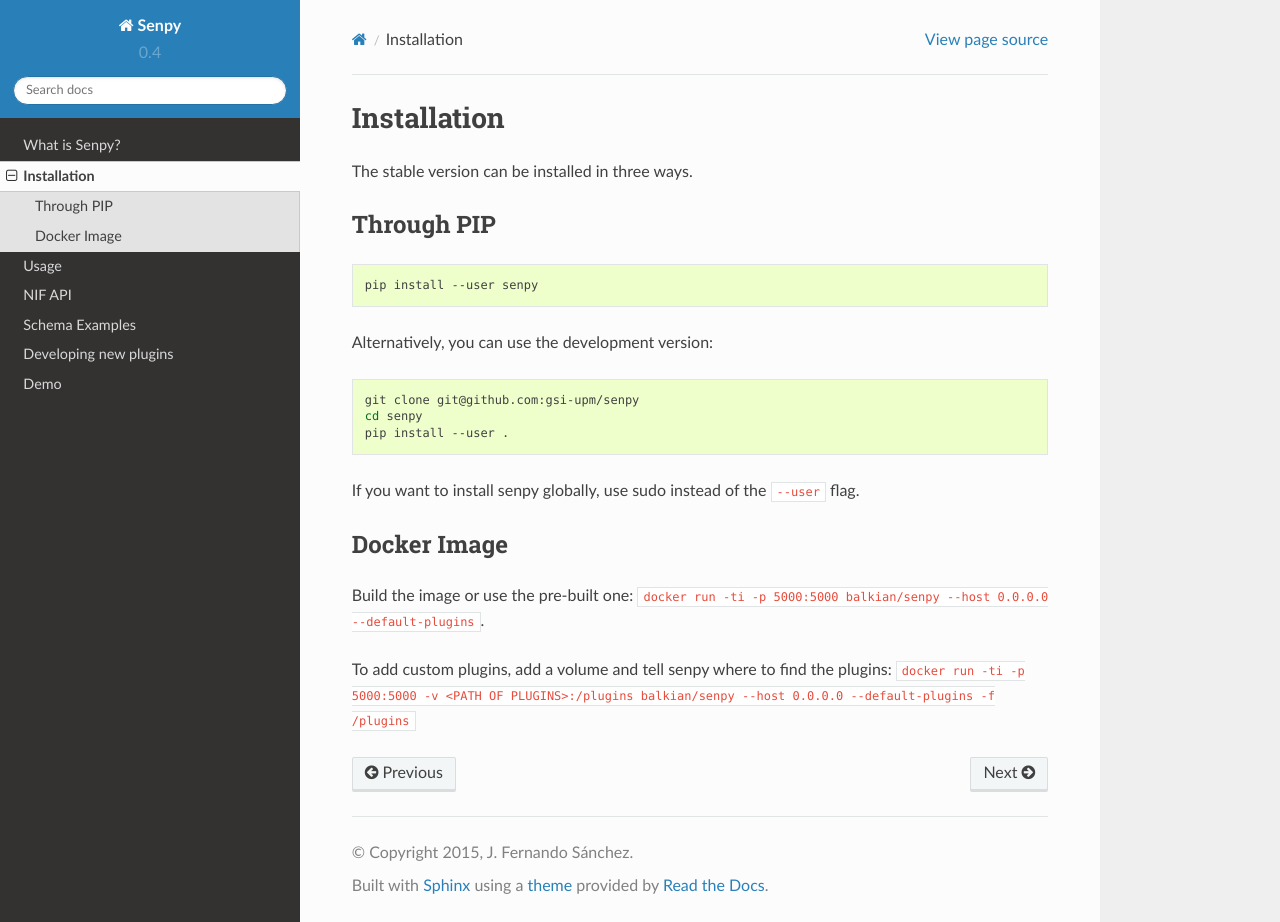
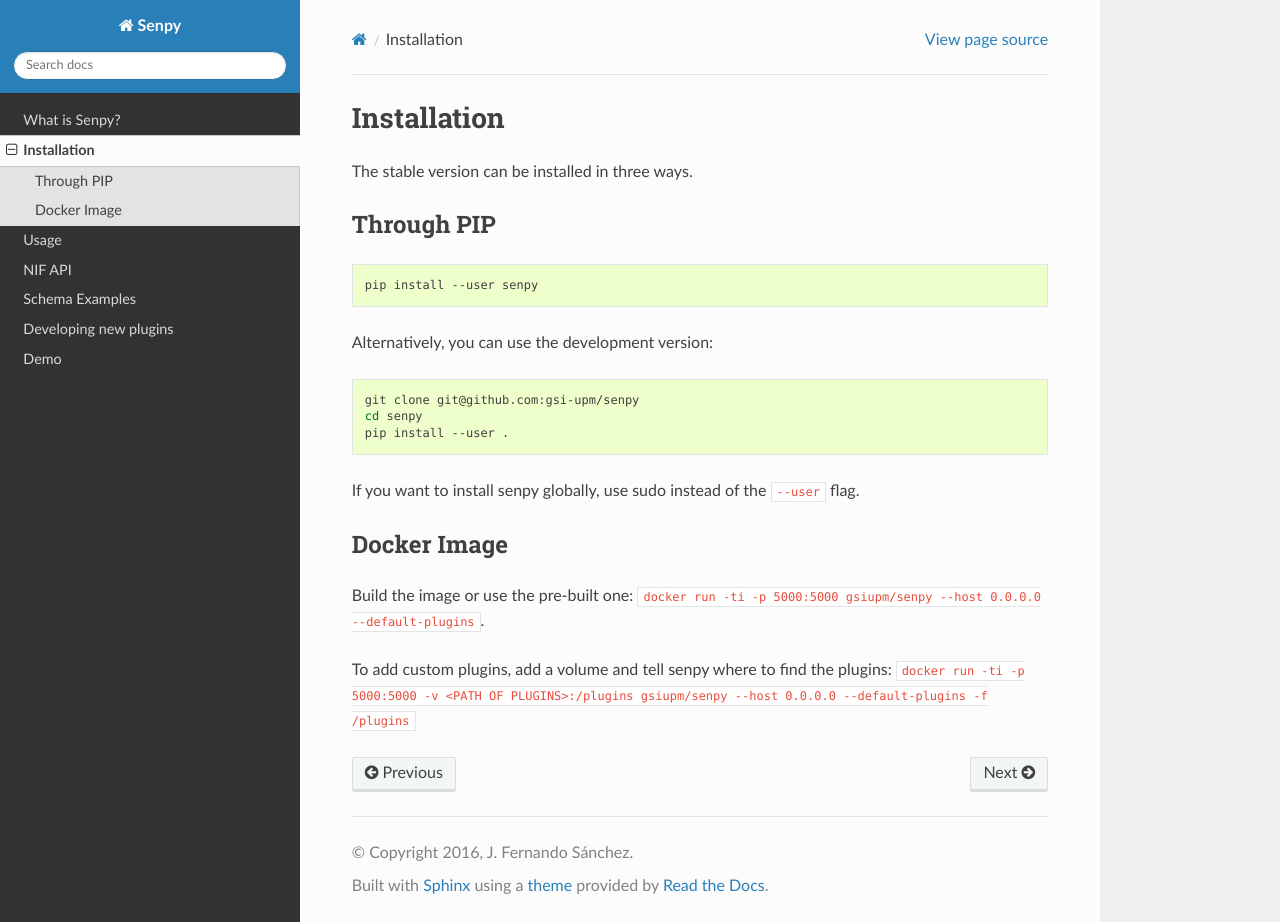
Before and after one commit to gsi-upm/senpy, a Sphinx documentation site: the page built from docs/installation.rst, in a window 1280 px wide and 922 px high. Built offline with Sphinx 7.4.7 and the Read the Docs theme 2.0.0, drawn with Linux system fonts in a browser that asks for light colours.

Commit message:
Moved to gsiupm
* Updated sphinx docs to include schemas and version
* Added docker push to makefile

```diff
--- a/README.rst
+++ b/README.rst
@@ -38,9 +38,9 @@
 
 Docker Image
 ************
-Build the image or use the pre-built one: ``docker run -ti -p 5000:5000 balkian/senpy --host 0.0.0.0 --default-plugins``.
+Build the image or use the pre-built one: ``docker run -ti -p 5000:5000 gsiupm/senpy --host 0.0.0.0 --default-plugins``.
 
-To add custom plugins, add a volume and tell senpy where to find the plugins: ``docker run -ti -p 5000:5000 -v <PATH OF PLUGINS>:/plugins balkian/senpy --host 0.0.0.0 --default-plugins -f /plugins``
+To add custom plugins, add a volume and tell senpy where to find the plugins: ``docker run -ti -p 5000:5000 -v <PATH OF PLUGINS>:/plugins gsiupm/senpy --host 0.0.0.0 --default-plugins -f /plugins``
 
 Usage
 -----
--- a/docs/conf.py
+++ b/docs/conf.py
@@ -52,16 +52,17 @@
 
 # General information about the project.
 project = u'Senpy'
-copyright = u'2015, J. Fernando Sánchez'
+copyright = u'2016, J. Fernando Sánchez'
 
 # The version info for the project you're documenting, acts as replacement for
 # |version| and |release|, also used in various other places throughout the
 # built documents.
 #
 # The short X.Y version.
-version = '0.4'
+with open('../senpy/VERSION') as f:
+    version = f.read().strip()
 # The full version, including alpha/beta/rc tags.
-release = '0.4'
+release = version
 
 # The language for content autogenerated by Sphinx. Refer to documentation
 # for a list of supported languages.
--- a/docs/installation.rst
+++ b/docs/installation.rst
@@ -22,6 +22,6 @@
 
 Docker Image
 ************
-Build the image or use the pre-built one: ``docker run -ti -p 5000:5000 balkian/senpy --host 0.0.0.0 --default-plugins``.
+Build the image or use the pre-built one: ``docker run -ti -p 5000:5000 gsiupm/senpy --host 0.0.0.0 --default-plugins``.
 
-To add custom plugins, add a volume and tell senpy where to find the plugins: ``docker run -ti -p 5000:5000 -v <PATH OF PLUGINS>:/plugins balkian/senpy --host 0.0.0.0 --default-plugins -f /plugins``
+To add custom plugins, add a volume and tell senpy where to find the plugins: ``docker run -ti -p 5000:5000 -v <PATH OF PLUGINS>:/plugins gsiupm/senpy --host 0.0.0.0 --default-plugins -f /plugins``
--- a/docs/schema.rst
+++ b/docs/schema.rst
@@ -1,6 +1,6 @@
 Schema Examples
 ===============
-All the examples in this page use the schema defined in :ref:`schema`.
+All the examples in this page use the :download:`the main schema <_static/schemas/definitions.json>`.
 
 Simple NIF annotation
 ---------------------
```
Also changed, not shown: 2 other files.
